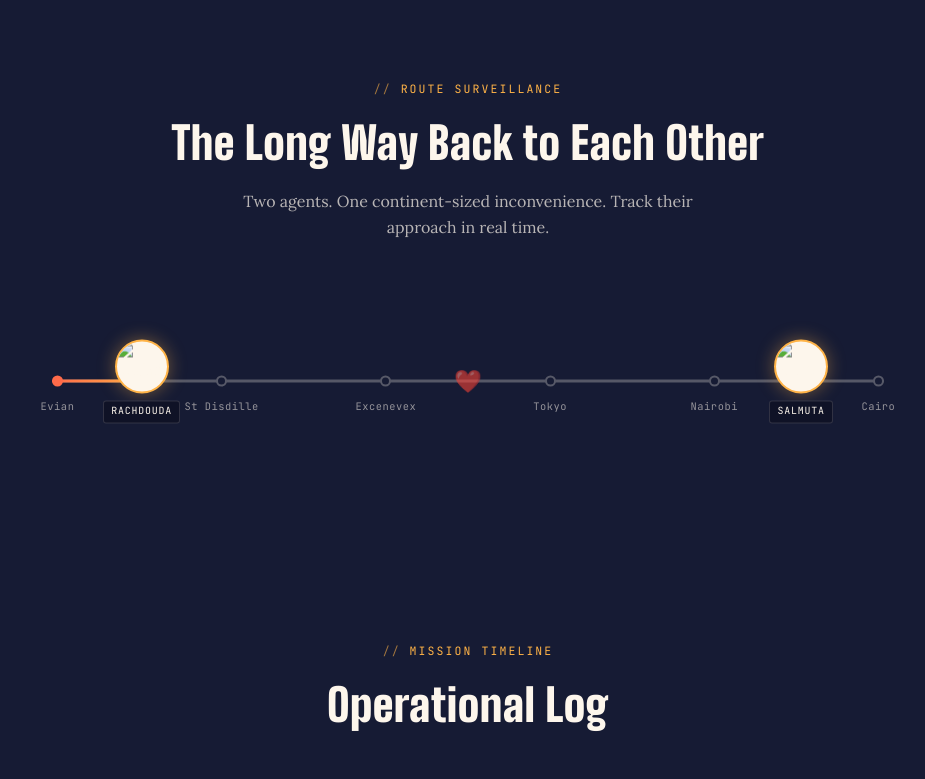
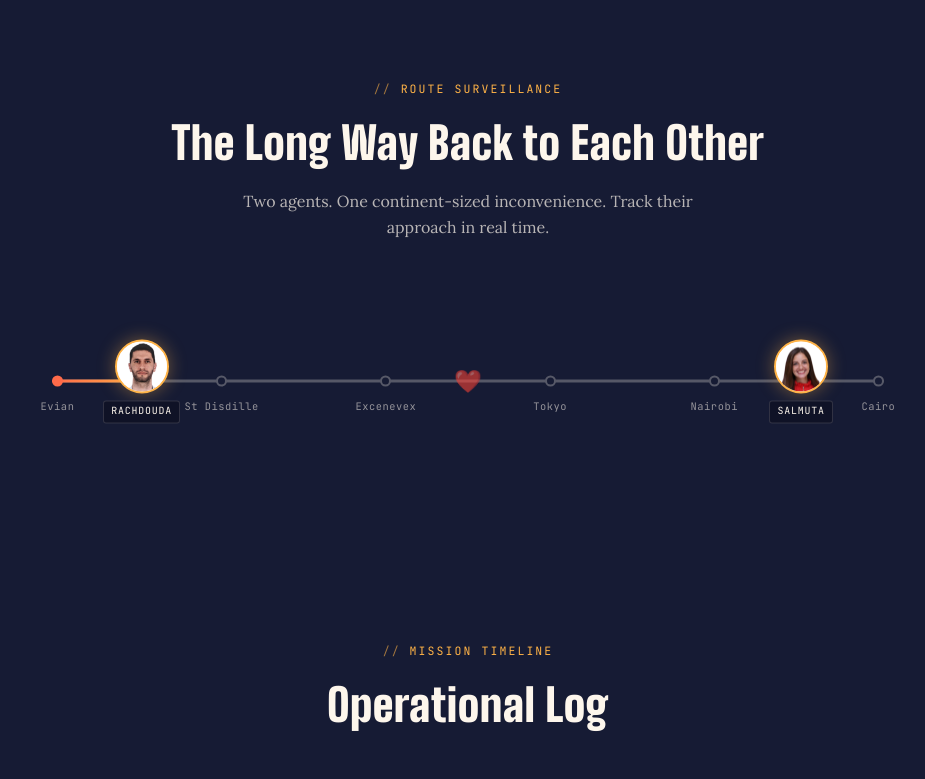
Before and after one commit to rachadnassar-art/operation-survive-until-salmuta, a plain HTML site: page index.html in a window 1280 px wide. Shown: the part 1082-1861 px from the top of the page, without its empty margins (172-1097 px from the left). Drawn offline with Linux system fonts and the light colour scheme.

Commit message:
Update index.html

```diff
--- a/index.html
+++ b/index.html
@@ -55,7 +55,7 @@
       <div class="track-line-fill" id="trackFill"></div>
 
       <div class="agent agent-left" id="rachdouda">
-        <img src="assets/rachdouda.png" alt="Rachdouda">
+        <img src="rachdouda.png" alt="Rachdouda">
         <span class="agent-label">RACHDOUDA</span>
       </div>
 
@@ -69,7 +69,7 @@
       </div>
 
       <div class="agent agent-right" id="salmuta">
-        <img src="assets/salmuta.png" alt="Salmuta">
+        <img src="salmuta.png" alt="Salmuta">
         <span class="agent-label">SALMUTA</span>
       </div>
 
```
